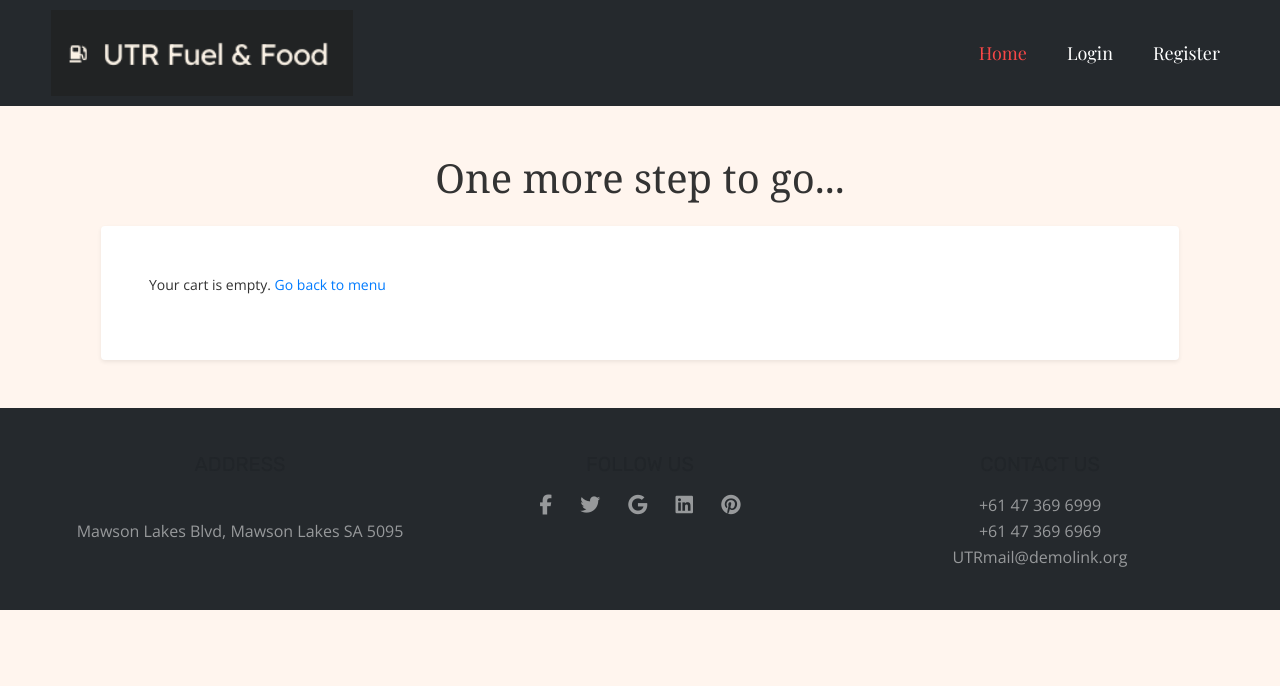
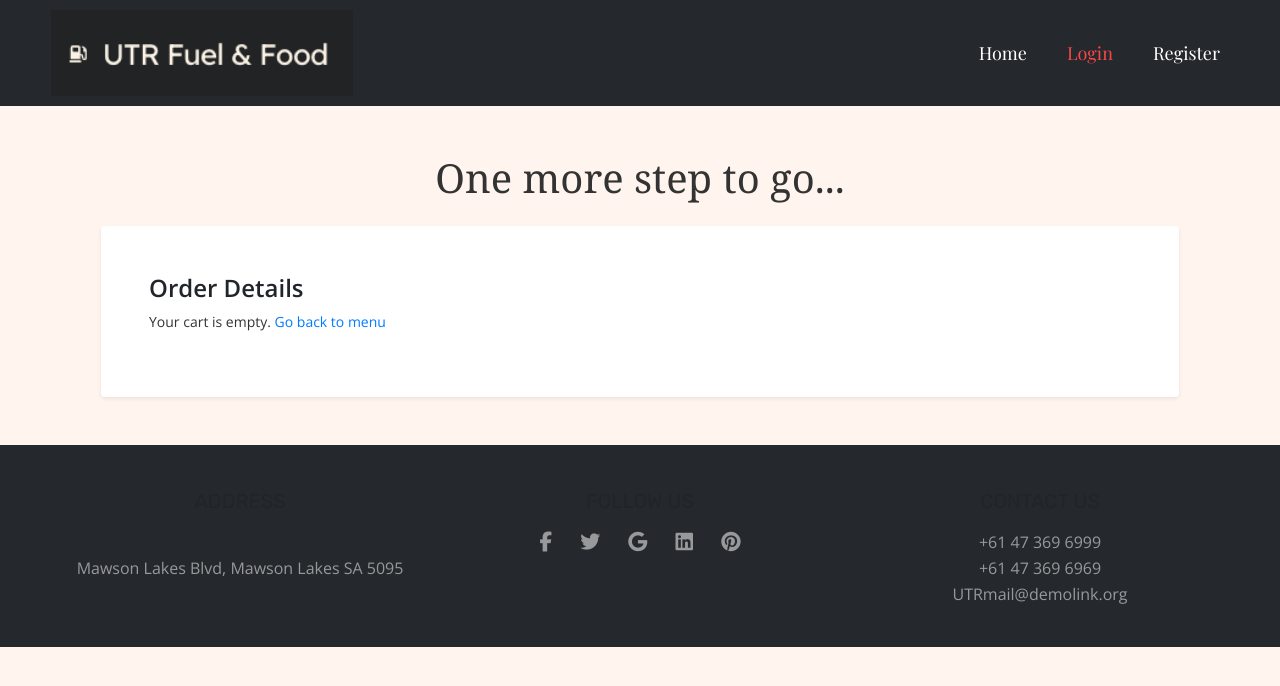
Before and after one commit to NgaiWongKa/INFS2043, a Node server app: template views/order/checkout.ejs in a window 1280 px wide. Shown: the top 686 px of the page. Run offline with Node 20, Linux system fonts and the light colour scheme; the template is opened without the code that fills it, so the values that code supplies are empty; some libraries are stand-ins or nearby versions.

Commit message:
Improve the header's styling behaviour when a navigation button is clicked on

```diff
--- a/public/CSS/profile.css
+++ b/public/CSS/profile.css
@@ -14,3 +14,8 @@ body {
     max-width: 600px;
     margin-top: 20px;
 }
+
+.menubar-pc a:nth-child(3),
+.menubar-mobile a:nth-child(3) {
+  color: #f84747;
+}
--- a/views/Login/profile.ejs
+++ b/views/Login/profile.ejs
@@ -7,7 +7,6 @@
     <link rel="stylesheet" href="https://cdnjs.cloudflare.com/ajax/libs/font-awesome/6.5.1/css/all.min.css" integrity="sha512-DTOQO9RWCH3ppGqcWaEA1BIZOC6xxalwEsw9c2QQeAIftl+Vegovlnee1c9QX4TctnWMn13TZye+giMm8e2LwA==" crossorigin="anonymous" referrerpolicy="no-referrer" />
     <link rel="stylesheet" href="https://fonts.googleapis.com/css2?family=Playfair+Display:wght@400;500;600;700;800;900&display=swap" />
     <link rel="stylesheet" href="/CSS/base.css">
-    <link rel="stylesheet" href="/CSS/home.css">
     <link rel="stylesheet" href="/CSS/homeResponsive.css">
     <link rel="stylesheet" href="/CSS/profile.css">
     <title>Profile</title>
--- a/views/Menu/index.ejs
+++ b/views/Menu/index.ejs
@@ -22,7 +22,7 @@
     integrity="sha512-DTOQO9RWCH3ppGqcWaEA1BIZOC6xxalwEsw9c2QQeAIftl+Vegovlnee1c9QX4TctnWMn13TZye+giMm8e2LwA=="
     crossorigin="anonymous" referrerpolicy="no-referrer" />
     <link rel="stylesheet" href="/CSS/base.css" />
-    <link rel="stylesheet" href="/CSS/home.css" />
+    <link rel="stylesheet" href="/CSS/login.css" />
     <link rel="stylesheet" href="/CSS/homeResponsive.css" />
     <style>
         .img-container{
--- a/views/order/checkout.ejs
+++ b/views/order/checkout.ejs
@@ -22,7 +22,7 @@
     integrity="sha512-DTOQO9RWCH3ppGqcWaEA1BIZOC6xxalwEsw9c2QQeAIftl+Vegovlnee1c9QX4TctnWMn13TZye+giMm8e2LwA=="
     crossorigin="anonymous" referrerpolicy="no-referrer" />
     <link rel="stylesheet" href="/CSS/base.css" />
-    <link rel="stylesheet" href="/CSS/home.css" />
+    <link rel="stylesheet" href="/CSS/login.css" />
     <link rel="stylesheet" href="/CSS/homeResponsive.css" />
     <title>Order Checkout</title>
 </head>
@@ -69,7 +69,8 @@
     <div class="container mt-5 mb-5">
         <h1 class="mb-4 text-center" style="font-family: Cambria, Cochin, Georgia, Times, 'Times New Roman', serif;">One more step to go...</h1>
 
-        <div class="justify-content-center m-3 p-5 bg-white shadow-sm rounded">
+        <div name="orderDetails" class="justify-content-center m-3 p-5 bg-white shadow-sm rounded">
+            <h4 class="font-weight-bold">Order Details</h4>
             <% if (cart.length > 0) { %>
                 <ul>
                     <% cart.forEach(function(item) { %>
@@ -90,7 +91,6 @@
     <!------------------------------->
 
 
-<footer>
     <!---------FOOTER---------->
     <section class="footer-container">
         <div class="footer-content">
@@ -126,6 +126,5 @@
         </div>
     </section>
     <!-------------------------->
-</footer>
 </body>
 </html>
```
